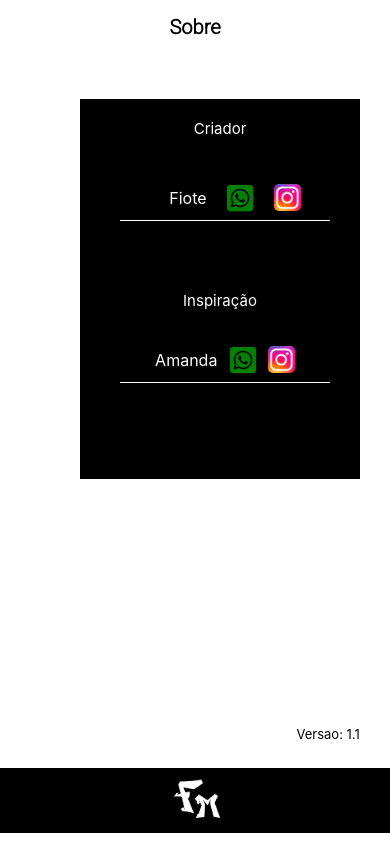
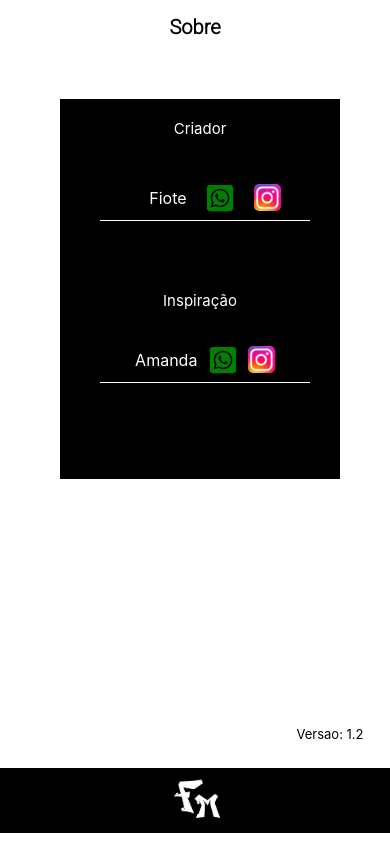
Before and after one commit to BrenoGuiaro/CelularM, a React (Create React App) app: page /sobre in a window 390 px wide. Built offline with nearby package versions, Linux system fonts and the light colour scheme; a web font is replaced by a local one.

Commit message:
versao1.2(arrumando responsivo da 1.1)

```diff
--- a/src/pages/Home.css
+++ b/src/pages/Home.css
@@ -102,7 +102,7 @@
         background-color: rgb(0, 0, 0);
         width: 100px;
         height: 100px;
-        margin: 80px 0px 0px 80px;
+        margin: 110px 0px 0px 60px;
         border-radius: 10px;
     }
 
@@ -111,7 +111,7 @@
         background-color: rgb(0, 0, 0);
         width: 100px;
         height: 100px;
-        margin: 50px 0px 0px 80px;
+        margin: 50px 0px 0px 60px;
         border-radius: 10px;
     }
 
@@ -119,7 +119,7 @@
         background-color: rgb(0, 0, 0);
         width: 100px;
         height: 100px;
-        margin: 80px 0px 0px 60px;
+        margin: 110px 0px 0px 60px;
         border-radius: 10px;
     }
 
@@ -135,7 +135,7 @@
         background-color: rgb(0, 0, 0);
         width: 280px;
         height: 380px;
-        margin: 60px 0px 0px 80px;
+        margin: 60px 0px 0px 60px;
         color: white;
     }
 
@@ -143,7 +143,7 @@
         background-color: rgb(0, 0, 0);
         width: 100px;
         height: 100px;
-        margin: 50px 0px 0px 90px;
+        margin: 50px 0px 0px 60px;
         border-radius: 10px;
     }
 
--- a/src/pages/Sobre.js
+++ b/src/pages/Sobre.js
@@ -42,7 +42,7 @@ export const Sobre = () => {
 
       </div >
 
-      <p style={{ fontSize: '13px', position: 'absolute', top: '86%', left: '76%' }}>Versao: 1.1</p>
+      <p style={{ fontSize: '13px', position: 'absolute', top: '86%', left: '76%' }}>Versao: 1.2</p>
 
       <NavBarH />
     </>
```
